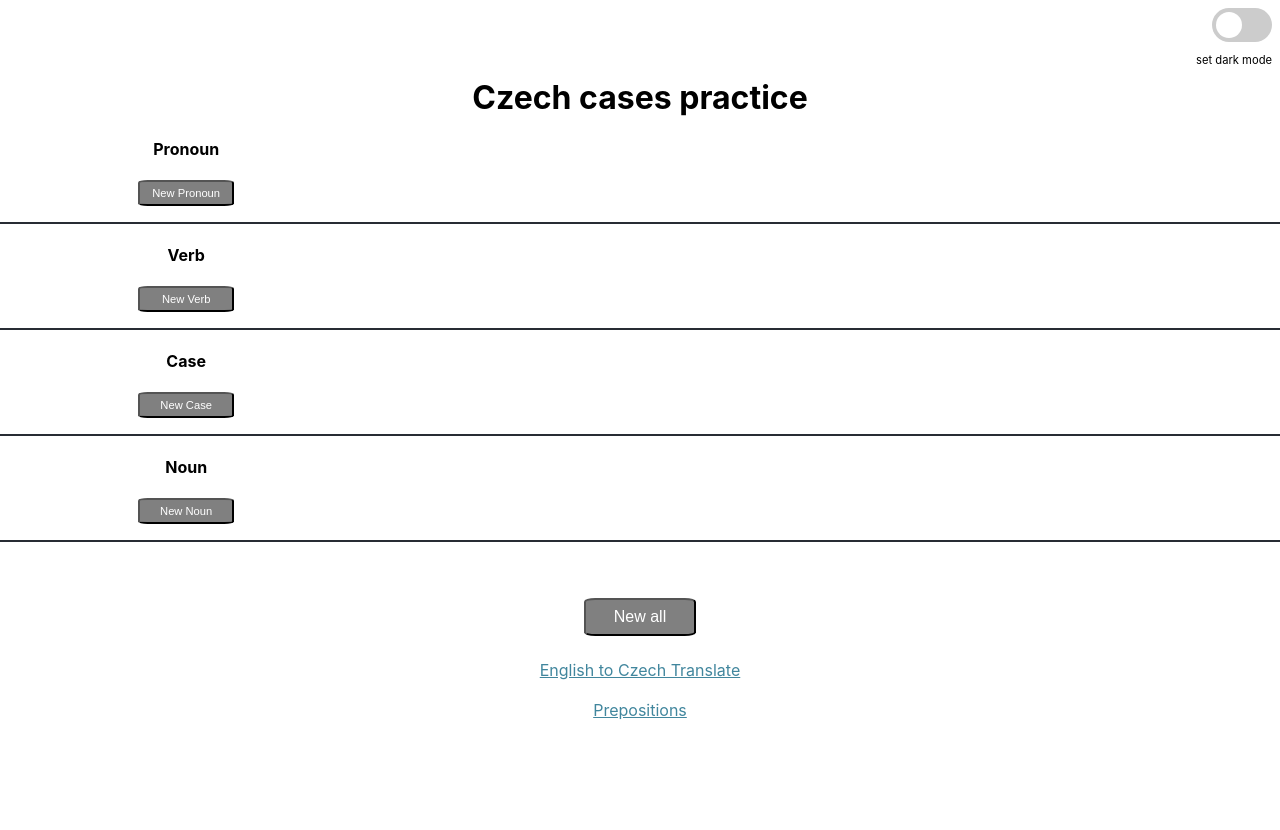
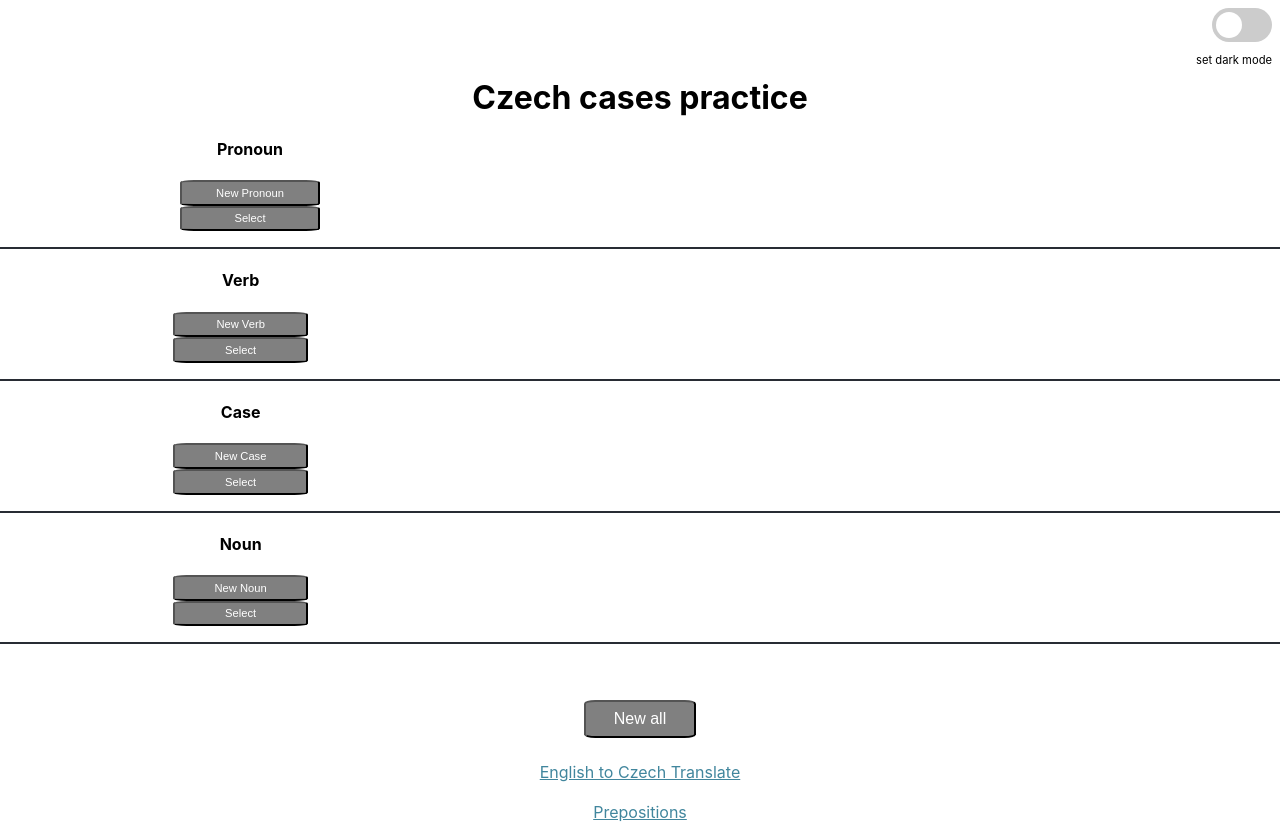
Before and after one commit to garciazapiain/czech-cases-practice, a React (Create React App) app: page / in a window 1280 px wide. Before the commit the page ends 800 px from the top, so only its background shows below. Built offline with nearby package versions, Linux system fonts and the light colour scheme.

Commit message:
added select functionality

```diff
--- a/src/App.css
+++ b/src/App.css
@@ -49,7 +49,7 @@ a{
 .boxContainerCategoryAndGenerate{
   display: flex;
   flex-direction: column;
-  width: 30%;
+  width: 45%;
   align-items: center;
 }
 
@@ -58,7 +58,7 @@ a{
 }
 
 .boxContainerTranslation{
-  width: 50%;
+  width: 45%;
   display: flex;
   align-items: center;
   font-size: 0.8rem;
@@ -83,10 +83,21 @@ a{
 .buttonNewSingle{
   border-radius: 10%;
   padding: 0.3rem;
-  width: 6rem;
+  width: 100%;
   font-size: 0.7rem;
   color:white;
   background-color: grey;
+}
+
+.buttonSelectOptionContainer{
+  display: flex;
+  color: black;
+}
+
+.buttonSelectOption{
+  background-color: grey;
+  font-size: 0.7rem;
+  width: 90%;
 }
 
 .hints{
--- a/src/App.js
+++ b/src/App.js
@@ -66,6 +66,30 @@ function App() {
     setToggleShowHints(false)
   }
 
+  function selectPronoun(value){
+    if(value){
+      setPronounIndex(pronounData[pronounData.findIndex(pronoun => pronoun.pronoun === value)])
+    }
+  }
+
+  function selectVerb(value){
+    if(value){
+      setVerbIndex(verbData[verbData.findIndex(verb => verb.verb === value)])
+    }
+  }
+
+  function selectCase(value){
+    if(value){
+      setCaseIndex(caseData[caseData.findIndex(caseValue => caseValue.case === value)])
+    }
+  }
+
+  function selectNoun(value){
+    if(value){
+      setNounIndex(nounData[nounData.findIndex(noun => noun.noun === value)])
+    }
+  }
+
   function createAnswers() {
     setVerbAnswer(verbIndex.conjugation[pronounIndex.pronoun])
     setNounAnswer(nounIndex.declension[caseIndex.caseType])
@@ -89,6 +113,7 @@ function App() {
           generateAll={generateAll}
           generateAllClicked={() => generateAllClicked}
           generateRandomPronoun={() => generateRandomPronoun}
+          selectPronoun={selectPronoun}
           pronounIndex={pronounIndex}
         />
         <Verb
@@ -96,6 +121,7 @@ function App() {
           generateAll={generateAll}
           generateAllClicked={() => generateAllClicked}
           generateRandomVerb={() => generateRandomVerb}
+          selectVerb={selectVerb}
           verbIndex={verbIndex}
         />
         <Case
@@ -103,6 +129,7 @@ function App() {
           generateAll={generateAll}
           generateAllClicked={() => generateAllClicked}
           generateRandomCase={() => generateRandomCase}
+          selectCase={selectCase}
           caseIndex={caseIndex}
         />
         <Noun
@@ -110,6 +137,7 @@ function App() {
           generateAll={generateAll}
           generateAllClicked={() => generateAllClicked}
           generateRandomNoun={() => generateRandomNoun}
+          selectNoun={selectNoun}
           nounIndex={nounIndex}
         />
       </div>
--- a/src/components/Case.js
+++ b/src/components/Case.js
@@ -1,11 +1,40 @@
 import React from "react";
+import Select from 'react-select'
+import caseData from "../data/case.json"
 
 const Case = (props) => {
+    const [selectOptionActive, setSelectOptionActive] = React.useState(false)
+    const [valueSelected, setValueSelected] = React.useState("Select")
+    function selectOptionActiveToggle (){
+        setSelectOptionActive(!selectOptionActive)
+    }
+    function selectOptionClick (value){
+        setValueSelected(value)
+    }
+    const options = caseData.map(caseValue => ({
+        value: caseValue.case,
+        label: caseValue.case
+      }));
+    React.useEffect(()=>{
+        if(valueSelected!="Select"){
+            console.log(valueSelected)
+            props.selectCase(valueSelected.value)
+        }
+    },[valueSelected])
     return (
         <div className="boxContainer">
             <div className="boxContainerCategoryAndGenerate">
                 <h4>Case</h4>
                 <button className="buttonNewSingle" onClick={props.generateRandomCase()}>New Case</button>
+                {!selectOptionActive ?
+                    <button className="buttonNewSingle" onClick={selectOptionActiveToggle}>Select</button>
+                    :
+                <div className="buttonSelectOptionContainer">
+                    <Select className="buttonSelectOption" options={options}  value={valueSelected} placeholder={valueSelected}
+                    onChange={(value)=>selectOptionClick(value)} />
+                    <button onClick={selectOptionActiveToggle}>x</button>
+                </div>
+                }
             </div>
             <div className="boxContainerWord">
                 <h4>{props.caseIndex.case}</h4>
--- a/src/components/Noun.js
+++ b/src/components/Noun.js
@@ -1,11 +1,40 @@
 import React from "react";
+import Select from 'react-select'
+import nounData from "../data/noun.json"
 
 const Noun = (props) => {
+    const [selectOptionActive, setSelectOptionActive] = React.useState(false)
+    const [valueSelected, setValueSelected] = React.useState("Select")
+    function selectOptionActiveToggle (){
+        setSelectOptionActive(!selectOptionActive)
+    }
+    function selectOptionClick (value){
+        setValueSelected(value)
+    }
+    const options = nounData.map(noun => ({
+        value: noun.noun,
+        label: noun.noun
+      }));
+    React.useEffect(()=>{
+        if(valueSelected!="Select"){
+            console.log(valueSelected)
+            props.selectNoun(valueSelected.value)
+        }
+    },[valueSelected])
     return (
         <div className="boxContainer">
             <div className="boxContainerCategoryAndGenerate">
                 <h4>Noun</h4>
                 <button className="buttonNewSingle" onClick={props.generateRandomNoun()}>New Noun</button>
+                {!selectOptionActive ?
+                    <button className="buttonNewSingle" onClick={selectOptionActiveToggle}>Select</button>
+                    :
+                <div className="buttonSelectOptionContainer">
+                    <Select className="buttonSelectOption" options={options}  value={valueSelected} placeholder={valueSelected}
+                    onChange={(value)=>selectOptionClick(value)} />
+                    <button onClick={selectOptionActiveToggle}>x</button>
+                </div>
+                }
             </div>
             <div className="boxContainerWord">
                 <h4>{props.nounIndex.noun}</h4>
--- a/src/components/Pronoun.js
+++ b/src/components/Pronoun.js
@@ -1,11 +1,40 @@
 import React from "react";
+import Select from 'react-select'
+import pronounData from "../data/pronoun.json"
 
 const Pronoun = (props) => {
+    const [selectOptionActive, setSelectOptionActive] = React.useState(false)
+    const [valueSelected, setValueSelected] = React.useState("Select")
+    function selectOptionActiveToggle (){
+        setSelectOptionActive(!selectOptionActive)
+    }
+    function selectOptionClick (value){
+        setValueSelected(value)
+    }
+    const options = pronounData.map(pronoun => ({
+        value: pronoun.pronoun,
+        label: pronoun.pronoun
+      }));
+    React.useEffect(()=>{
+        if(valueSelected!="Select"){
+            console.log(valueSelected)
+            props.selectPronoun(valueSelected.value)
+        }
+    },[valueSelected])
     return (
         <div className="boxContainer">
             <div className="boxContainerCategoryAndGenerate">
                 <h4>Pronoun</h4>
                 <button className="buttonNewSingle" onClick={props.generateRandomPronoun()}>New Pronoun</button>
+                {!selectOptionActive ?
+                    <button className="buttonNewSingle" onClick={selectOptionActiveToggle}>Select</button>
+                    :
+                <div className="buttonSelectOptionContainer">
+                    <Select className="buttonSelectOption" options={options}  value={valueSelected} placeholder={valueSelected}
+                    onChange={(value)=>selectOptionClick(value)} />
+                    <button onClick={selectOptionActiveToggle}>x</button>
+                </div>
+                }
             </div>
             <div className="boxContainerWord">
                 <h4>{props.pronounIndex.pronoun ? props.pronounIndex.pronoun : ""}</h4>
--- a/src/components/Verb.js
+++ b/src/components/Verb.js
@@ -1,16 +1,46 @@
 import React from "react";
+import Select from 'react-select'
+import verbData from "../data/verb.json"
 
 const Verb = (props) => {
+    const [selectOptionActive, setSelectOptionActive] = React.useState(false)
+    const [valueSelected, setValueSelected] = React.useState("Select")
+    function selectOptionActiveToggle (){
+        setSelectOptionActive(!selectOptionActive)
+    }
+    function selectOptionClick (value){
+        setValueSelected(value)
+    }
+    const options = verbData.map(verb => ({
+        value: verb.verb,
+        label: verb.verb
+      }));
+    React.useEffect(()=>{
+        if(valueSelected!="Select"){
+            props.selectVerb(valueSelected.value)
+        }
+    },[valueSelected])
+
     let verbKeyForLink = ""
     if(props.verbIndex.verb){
         const split = props.verbIndex.verb.split(" ")
         verbKeyForLink = split[0]
     }
+
     return (
         <div className="boxContainer">
             <div className="boxContainerCategoryAndGenerate">
                 <h4>Verb</h4>
                 <button className="buttonNewSingle" onClick={props.generateRandomVerb()}>New Verb</button>
+                {!selectOptionActive ?
+                    <button className="buttonNewSingle" onClick={selectOptionActiveToggle}>Select</button>
+                    :
+                <div className="buttonSelectOptionContainer">
+                    <Select className="buttonSelectOption" options={options}  value={valueSelected} placeholder={valueSelected}
+                    onChange={(value)=>selectOptionClick(value)} />
+                    <button onClick={selectOptionActiveToggle}>x</button>
+                </div>
+                }
             </div>
             <div className="boxContainerWord">
                 <h4>{props.verbIndex.verb}</h4>
```
Also changed, not shown: package.json (+4 -3 lines), 1 other file (tests, documents, lock files or other folders).
